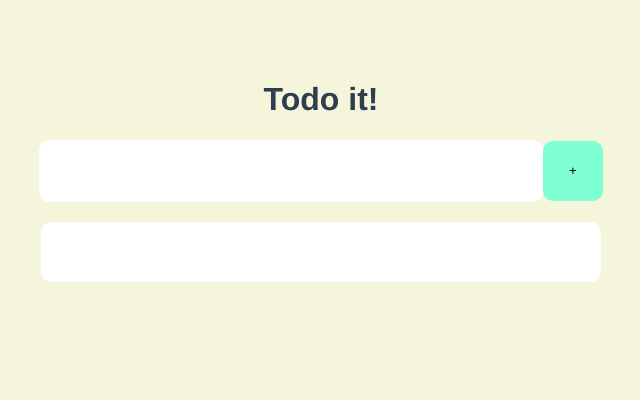
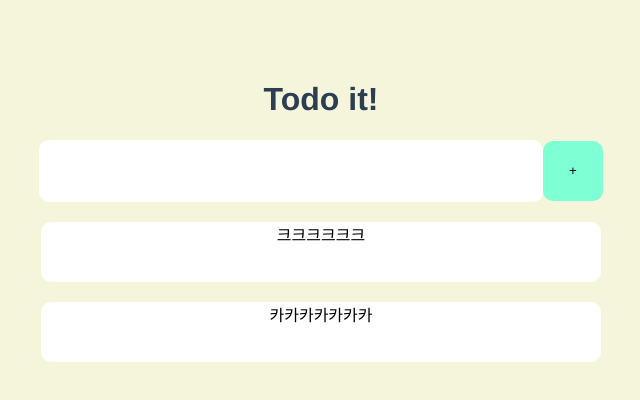
Before and after one commit to yeonso08/todo-vue, a Vue app: page / in a window 1280 px wide. Shown: the top 400 px of the page, without its empty margins (319-959 px from the left). Built offline with nearby package versions, Linux system fonts and the light colour scheme.

Commit message:
feat : state 바인딩

```diff
--- a/src/components/ToDoCard.vue
+++ b/src/components/ToDoCard.vue
@@ -1,16 +1,28 @@
 <template>
     <div>
+        <div class="card" v-for="(toDo, index) in toDos" :key="toDo.id">
+            {{ toDo.content }}
+        </div>
     </div>
 </template>
 
 <script>
+import { mapState } from 'vuex';
+
 export default {
-
+    computed: {
+        ...mapState(['toDos'])
+    },
+    data() {
+        return {
+            // other data properties
+        }
+    },
 }
 </script>
 
 <style scoped>
-div {
+.card {
     border: none;
     width: 560px;
     height: 60px;
```
